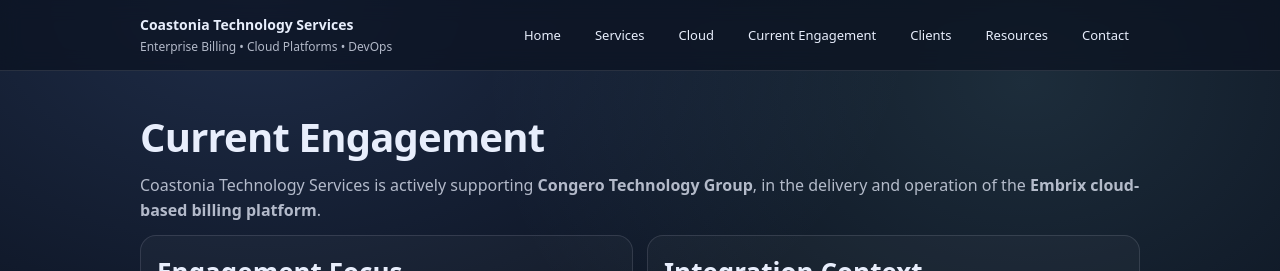
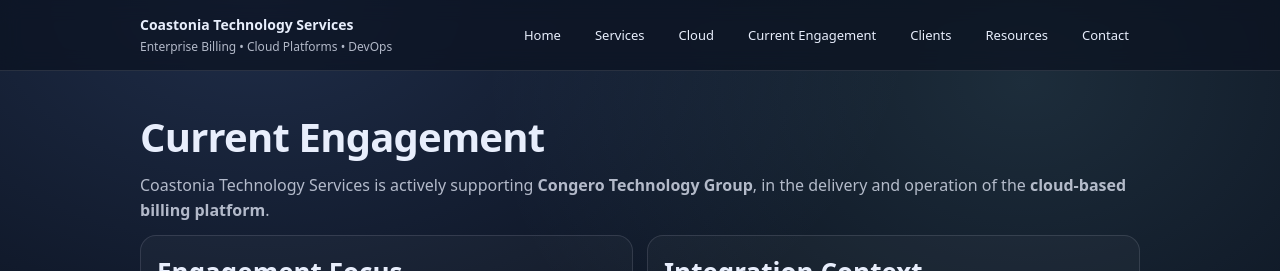
Before and after one commit to jhynes39/coastonia, a Next.js app: page /current-engagement in a window 1280 px wide. Shown: the top 271 px of the page. Built offline with nearby package versions, Linux system fonts and the light colour scheme.

Commit message:
Update page.tsx

```diff
--- a/app/current-engagement/page.tsx
+++ b/app/current-engagement/page.tsx
@@ -6,7 +6,7 @@
       <h1>Current Engagement</h1>
       <p>
         Coastonia Technology Services is actively supporting <strong>Congero Technology Group</strong>,
-        in the delivery and operation of the <strong>Embrix cloud-based billing platform</strong>.
+        in the delivery and operation of the <strong>cloud-based billing platform</strong>.
       </p>
 
       <div className="grid cols-2">
```
